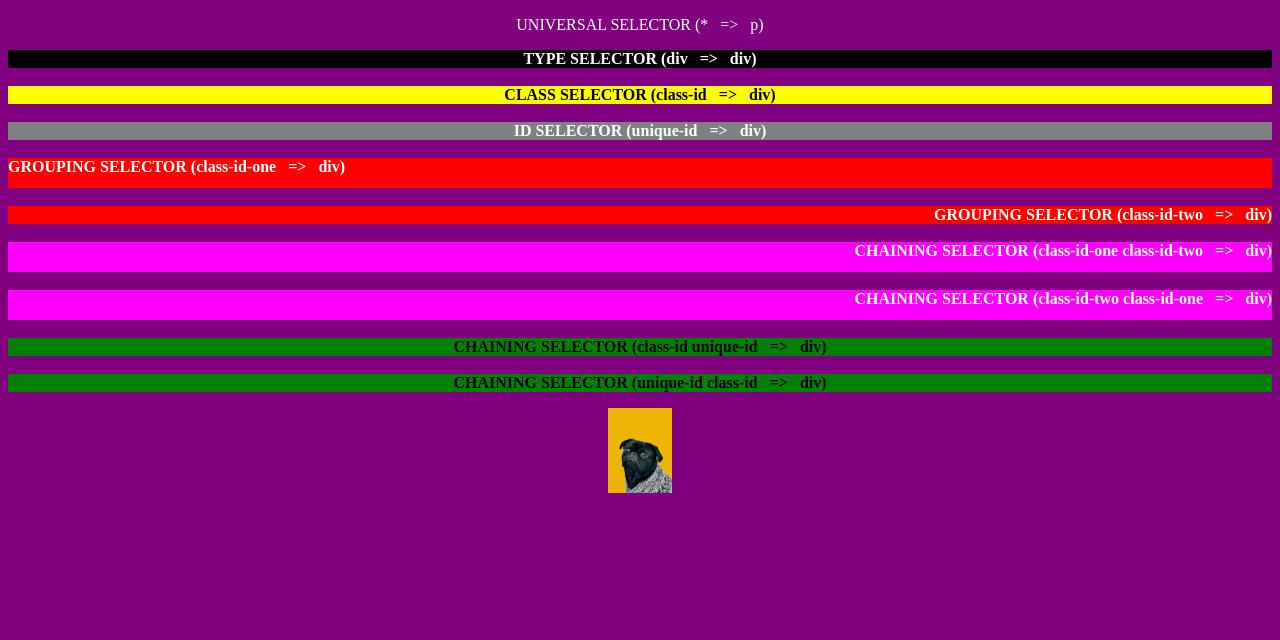
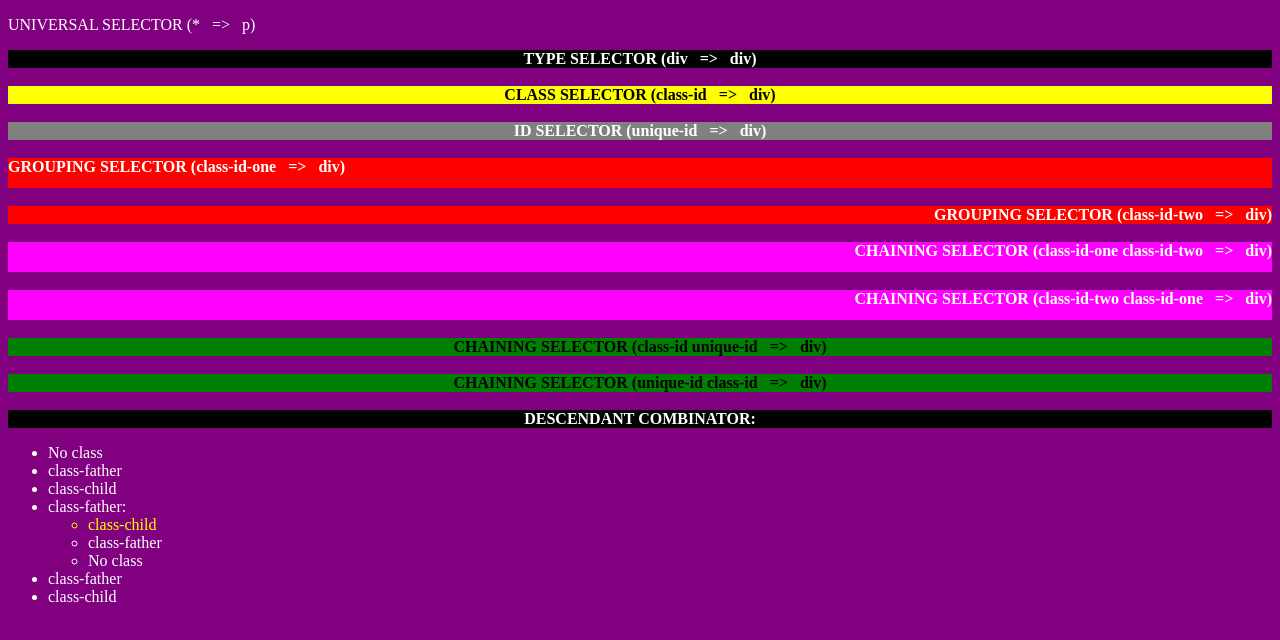
Before and after one commit to Fenikkel/cheat-sheet-web, a plain HTML site: page css/selectors/selectors.html in a window 1280 px wide. Drawn offline with Linux system fonts and the light colour scheme.

Commit message:
feat: descendant combinator added to selectors.html

```diff
--- a/css/selectors/selectors.css
+++ b/css/selectors/selectors.css
@@ -10,8 +10,7 @@ selector {
 
 * {
     background-color: purple;
-    color: white;
-    text-align: center /* Applies to every element */
+    color: white; /* Applies to every element */
 }
 
 
@@ -19,6 +18,7 @@ selector {
 
 div {
     background-color: black;
+    text-align: center;
     font-weight: 700; /* Applies to every <div></div> */
 }
 
@@ -80,7 +80,7 @@ div {
 
 /* DESCENDANT COMBINATOR */
 .class-father .class-child {
-    color: blueviolet; /* Applies ONLY if the HTML element has the class attribute set to "class-child" and is nested to an HTML element that has the class attribute set to "class-father" */
+    color: yellow; /* Applies ONLY if the HTML element has the class attribute set to "class-child" and is nested to an HTML element that has the class attribute set to "class-father" */
 }
 
 /*
--- a/css/selectors/selectors.html
+++ b/css/selectors/selectors.html
@@ -65,8 +65,25 @@
         CHAINING SELECTOR (unique-id class-id &nbsp; => &nbsp; div)
     </div>
 
-    <p>
-        <img src="../resources/relative-image-from-parent.png">
-    </p>
+    <br>
+
+    <div>
+        DESCENDANT COMBINATOR:
+    </div>
+    <ul>
+        <li>No class</li>
+        <li class="class-father">class-father</li>
+        <li class="class-child">class-child</li>
+        <li class="class-father">
+            class-father:
+            <ul> <!-- Nesting  -->
+                <li class="class-child">class-child</li>
+                <li class="class-father">class-father</li>
+                <li>No class</li>
+            </ul>
+        </li>
+        <li class="class-father">class-father</li>
+        <li class="class-child">class-child</li>
+    </ul>
 </body>
 </html>
```
